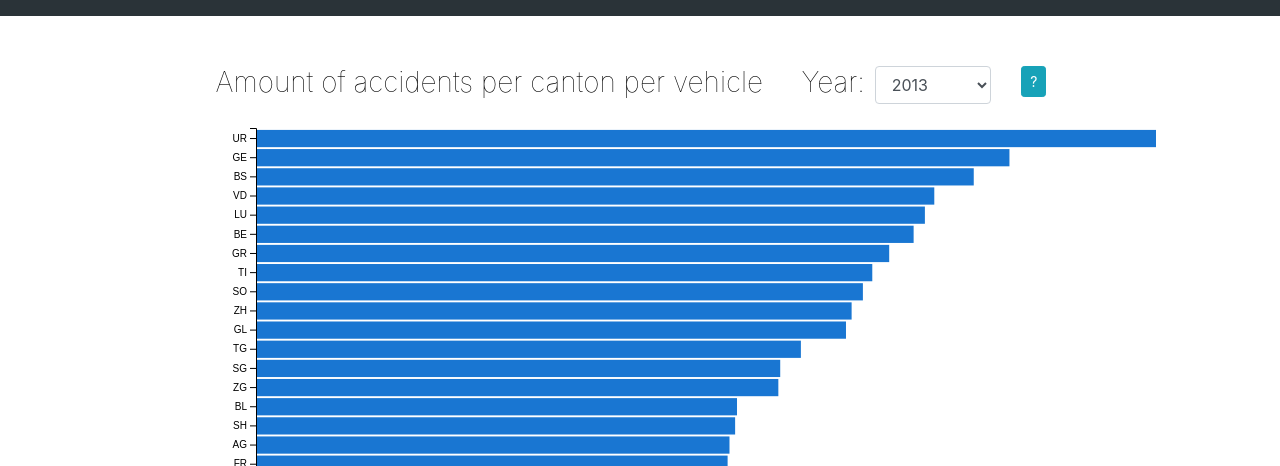
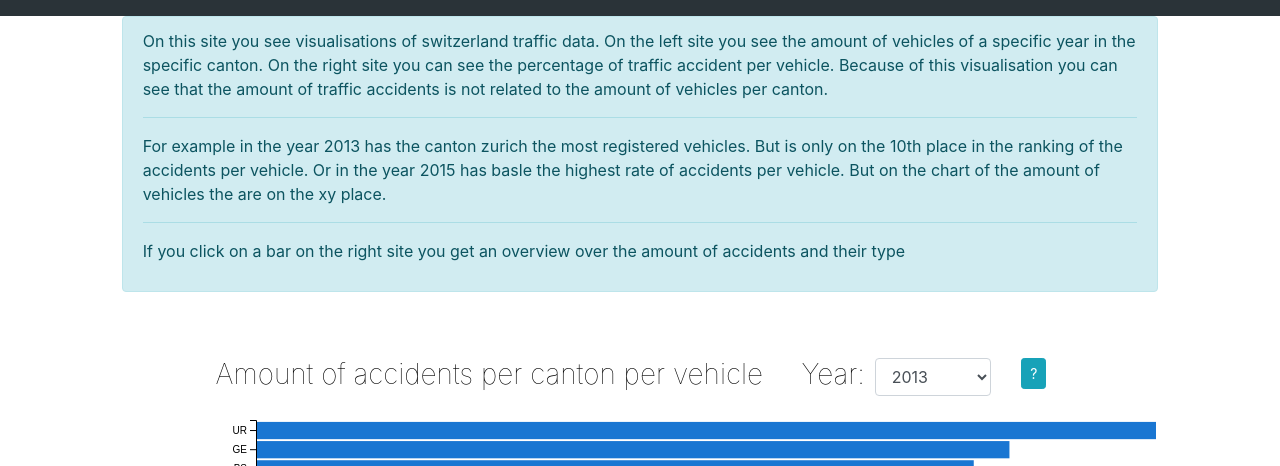
Before and after one commit to rubilm/ivis, a plain HTML site: page src/index.html in a window 1280 px wide. Shown: the part 334-800 px from the top of the page. Drawn offline with nearby package versions, Linux system fonts and the light colour scheme.

Commit message:
added explanation paragraph

```diff
--- a/src/index.html
+++ b/src/index.html
@@ -16,6 +16,22 @@
                 <h1 class="header-title display-4">Data analysis: Swiss vehicle traffic accidents</h1>
                 <p class="header-subtitle">Visualizations done with D3</p>
             </div>
+        </div>
+        <div class="row">
+                <div class="col-md-1"></div>
+                    <div class="col-md-10">
+                            <div class="alert alert-info" role="alert">
+                                <p>On this site you see visualisations of switzerland traffic data. On the left site you see the amount of vehicles of a specific year in the specific canton. On the right site you can see the percentage of traffic accident per vehicle.
+
+                            Because of this visualisation you can see that the amount of traffic accidents is not related to the amount of vehicles per canton.
+
+                            </p><hr><p>For example in the year 2013 has the canton zurich the most registered vehicles. But is only on the 10th place in the ranking of the accidents per vehicle.
+
+                            Or in the year 2015 has basle the highest rate of accidents per vehicle. But on the chart of the amount of vehicles the are on the xy place.</p>
+                            <hr><p>If you click on a bar on the right site you get an overview over the amount of accidents and their type</p>
+                        </div>
+                    </div>
+                    <div class="col-md-1"></div>
         </div>
         <div class="row">
             <div class="col-md-1"></div>
```
